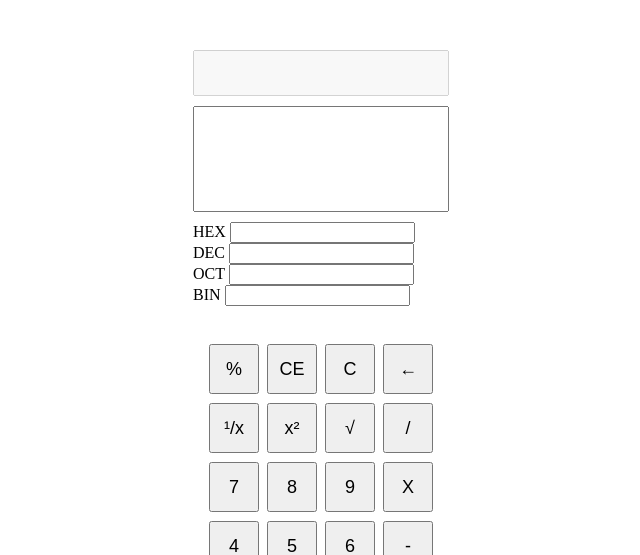
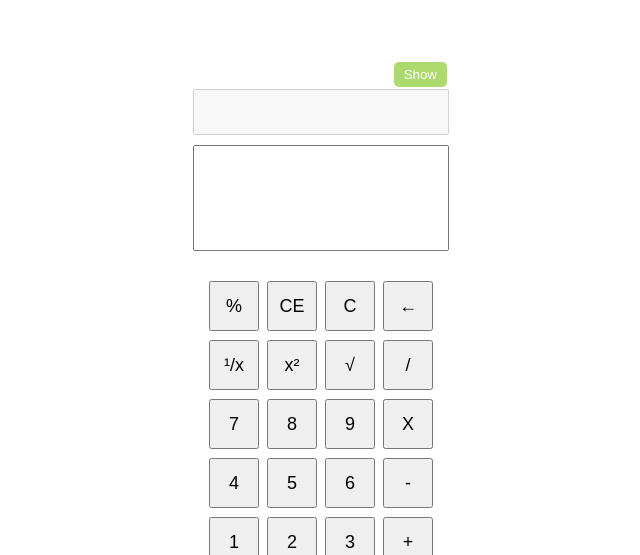
Before and after one commit to ysyoung1205/Calculation, a Django app: page / in a window 1280 px wide. Shown: the top 555 px of the page, without its empty margins (319-959 px from the left). Run offline with Django 5.2, Linux system fonts and the light colour scheme.

Commit message:
2,8,16진법추가

```diff
--- a/calculator_project/calculator/templates/calculator/index.html
+++ b/calculator_project/calculator/templates/calculator/index.html
@@ -13,6 +13,14 @@
         .calculator {
             display: inline-block;
             text-align: center;
+        }
+        .show-button{
+
+            margin: 2px;
+            font-size: 15px;
+            cursor: pointer;
+            text-align: right;
+
         }
 
         .displayAll {
@@ -44,19 +52,66 @@
             margin-bottom: 5px;
         }
 
-        .box {
+        {% comment %} .box {
             width: 140px;
             height: 30px;
             margin-bottom: 10px;
             text-align: right;
             font-size: 15px;
             padding-right: 10px;
-        }
-        .convert{
+        } {% endcomment %}
+        .base-filed{
             width: 240px;
             text-align: left;
+            font-size: 10px;
+            padding-right: 10px;
 
+        }
+        .base-label{
+            width: 240px;
+            height: 20px;
+            margin-bottom: 10px;
+            text-align: right;
+            font-size: 15px;
+            padding-right: 10px;
+            border: none;
+        }
+        .hidden {
+            display: none;
+        }
 
+        .base-container {
+            margin-top: 10px;
+            padding: 10px;
+            border: none;
+            border-radius: 5px;
+            width: 200px;
+            text-align: left;
+        }
+
+        .base-field {
+            display: flex;
+            justify-content: space-between;
+            margin-bottom: 5px;
+        }
+
+        .base-input {
+            width: 100px;
+            text-align: right;
+        }
+
+        .toggle-button {
+            margin-top: 10px;
+            padding: 5px 10px;
+            background-color:rgb(173, 218, 111);
+            color: white;
+            border: none;
+            border-radius: 5px;
+            cursor: pointer;
+        }
+
+        .toggle-button:hover {
+            background-color: #0056b3;
         }
     </style>
 </head>
@@ -87,6 +142,8 @@
             event.preventDefault();
         }
     });
+
+
 
     function append(value) {
         const display = document.getElementById('display');
@@ -264,18 +321,6 @@
         });
     }
 
-    {% comment %} function convertTo(){
-        const display = document.getElementById('display');
-        const displayBin = document.getElementById('displayBin');
-        const displayOct = document.getElementById('displayOct');
-        const displayHex = document.getElementById('displayHex');
-
-        const binary = value.toString(2);
-        const currentValue = value.toString(8);
-        const hexadecimal = value.toString(16);
-
-    } {% endcomment %}
-
     // 2진법, 8진법, 16진법으로 변환하여 출력하는 함수
     function convertToOthers() {
         console.log('convertToOthers is called!');
@@ -289,13 +334,6 @@
     // 문자 -> 숫자
     const currentValue = parseFloat(display.value);
 
-        // 값이 숫자가 아니거나 비어 있으면 변환하지 않음
-        /**if (isNaN(currentValue)) {
-            displayBin.value = '';
-            displayOct.value = '';
-            displayHex.value = '';
-            return;
-        }**/
 
     const binary = currentValue.toString(2); // 2진법
     const octal = currentValue.toString(8);  // 8진법
@@ -308,31 +346,34 @@
     displayHex.value = hexadecimal;
     }
 
-// 숫자가 입력될 때마다 변환 함수 호출
 
 </script>
 <body>
     <div class="calculator">
+        <div class="show-button"><button id="toggleBases" class="toggle-button">Show</button></div>
         <input type="text" id="displayAll" class="displayAll" disabled>
         <br>
         <input type="text" id="display" class="display" oninput="this.value = this.value.replace(/[^0-9.]/g, '')">
-        <br>
-        <div class="convert">
+
+
+        <div id="baseContainer" class="base-container hidden">
+            <div class="base-filed">
                 <div>
                     <label>HEX</label>
-                <input type="text" id="displayHex">
+                    <input type="text" class="base-label" id="displayHex">
                 </div>
                 <div>
                     <label>DEC</label>
-                <input type="text" id="displayDec" >
+                    <input type="text" class="base-label" id="displayDec" >
                 </div>
                 <div>
                     <label>OCT</label>
-                <input type="text" id="displayOct" >
+                    <input type="text" class="base-label" id="displayOct" >
                 </div>
                 <div>
                     <label>BIN</label>
-                <input type="text" id="displayBin">
+                    <input type="text" class="base-label" id="displayBin">
+                </div>
             </div>
         </div>
 
@@ -378,6 +419,19 @@
         </div>
     </div>
 
+<script>
+    document.getElementById('toggleBases').addEventListener('click', function () {
+        const baseContainer = document.getElementById('baseContainer');
+        const toggleButton = document.getElementById('toggleBases');
 
+        if (baseContainer.classList.contains('hidden')) {
+            baseContainer.classList.remove('hidden');
+            toggleButton.textContent = 'Hide';
+        } else {
+            baseContainer.classList.add('hidden');
+            toggleButton.textContent = 'Show';
+        }
+    });
+</script>
 </body>
 </html>
```
Lines whose indentation alone changed are shown as unchanged.
